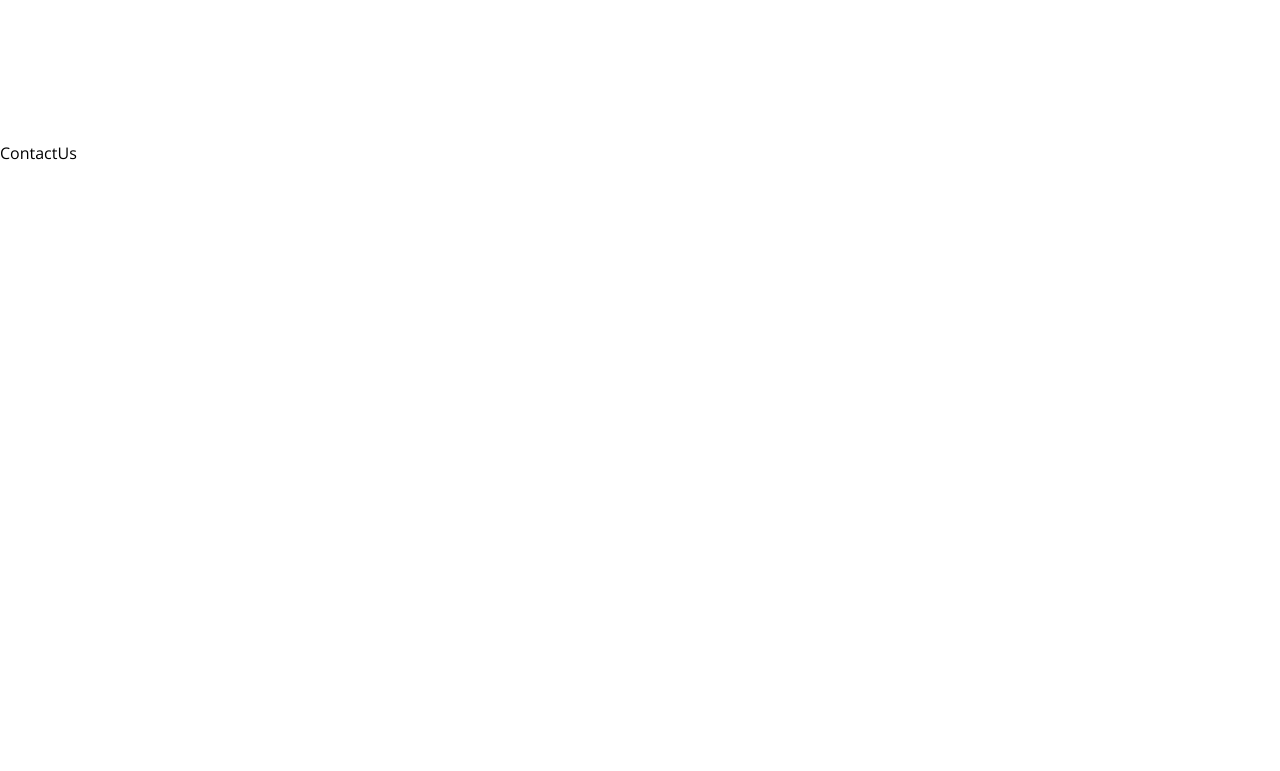
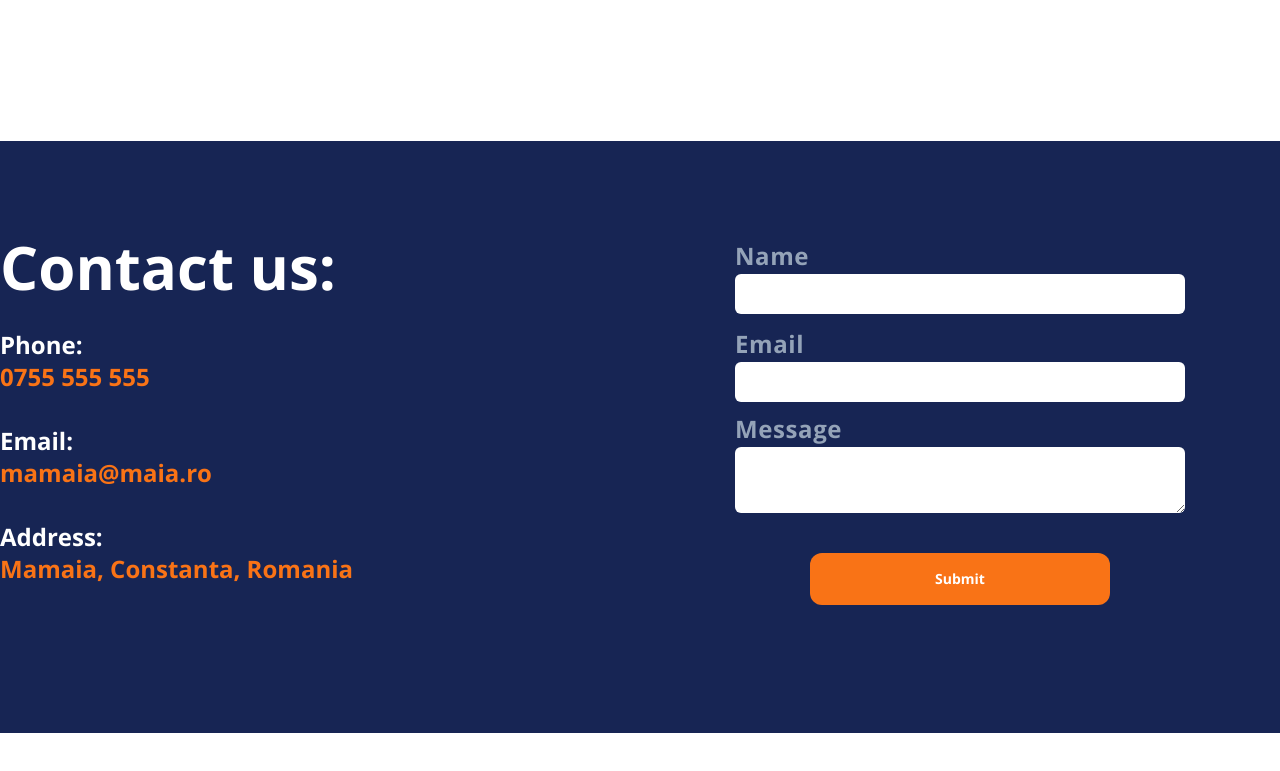
Before and after one commit to MariusTanase/InchiriereTeren, a React (Vite) app in the folder front/: page / in a window 1280 px wide. Shown: the part 2355-3126 px from the top of the page. Before the commit the page ends 2520 px from the top, so only its background shows below. Built offline with nearby package versions, Linux system fonts and the light colour scheme.

Commit message:
ADD: Contact US Form

```diff
--- a/front/src/components/ContactUs.tsx
+++ b/front/src/components/ContactUs.tsx
@@ -1,9 +1,51 @@
 import React from 'react'
+import Button from './elements/Button'
 
 const ContactUs = () => {
-  return (
-    <div>ContactUs</div>
-  )
+    return (
+        <div className='flex w-full my-24 bg-blue-950'>
+            <div className="container flex flex-col lg:flex-row justify-evenly items-center w-full h-full mx-auto my-24">
+                <div className='flex-1 h-[400px] flex flex-col' >
+                    <h4 className='text-white font-bold text-6xl mb-8'>Contact us:</h4>
+                    <ul>
+                        <li className='text-white font-bold text-2xl flex-1 mb-8'><h5>Phone:</h5> <p className='text-orange-500'>0755 555 555</p>
+                        </li>
+                        <li className='text-white font-bold text-2xl flex-1 mb-8'>
+                            <h5>Email:</h5>
+                            <p className='text-orange-500'>mamaia@maia.ro</p>
+                        </li>
+                        <li className='text-white font-bold text-2xl flex-1 mb-8'><h5>Address:</h5>
+                            <p className='text-orange-500'>Mamaia, Constanta, Romania</p></li>
+
+
+                    </ul>
+                </div>
+                <form className='hidden lg:block flex-1 h-[400px]'>
+                    <div className="flex flex-col w-full h-full">
+                        <div className="flex flex-col justify-center mx-auto h-[100px] mb-2">
+                            <label className='text-slate-400 font-bold text-2xl tracking-wide'>Name</label>
+                            <input className='w-[250px] lg:w-[450px] font-3xl rounded-md p-2 mt-[2px]' type="text" name="name" />
+                        </div>
+                        <div className="flex flex-col justify-center mx-auto h-[100px] mb-2">
+                            <label className='text-slate-400 font-bold text-2xl tracking-wide'>Email</label>
+                            <input className='w-[250px] lg:w-[450px] rounded-md p-2 mt-[2px]' type="email" name="email" />
+                        </div>
+                        <div className="flex flex-col justify-center mx-auto h-[100px] mb-2">
+                            <label className='text-slate-400 font-bold text-2xl tracking-wide'>Message</label>
+
+                            <textarea className='w-[250px] lg:w-[450px] h-[80px] rounded-md mt-[2px] p-2' name="message" id="" tabIndex={5}></textarea>
+                        </div>
+
+                        <Button style="lg:inline-block text-center p-[1rem] px-4 bg-orange-500 hover:bg-orange-600 text-sm text-white font-bold rounded-xl transition duration-200 max-w-[300px] w-[300px] my-8 mx-auto" linkTo='mamaia' name="Submit" />
+
+
+                    </div>
+
+                </form>
+            </div>
+
+        </div>
+    )
 }
 
 export default ContactUs
--- a/front/src/types/ButtonType.type.ts
+++ b/front/src/types/ButtonType.type.ts
@@ -2,4 +2,5 @@ export type ButtonType = {
     style: string,
     name: string,
     linkTo?: string | null,
+    type?: string | null,
 }
```
